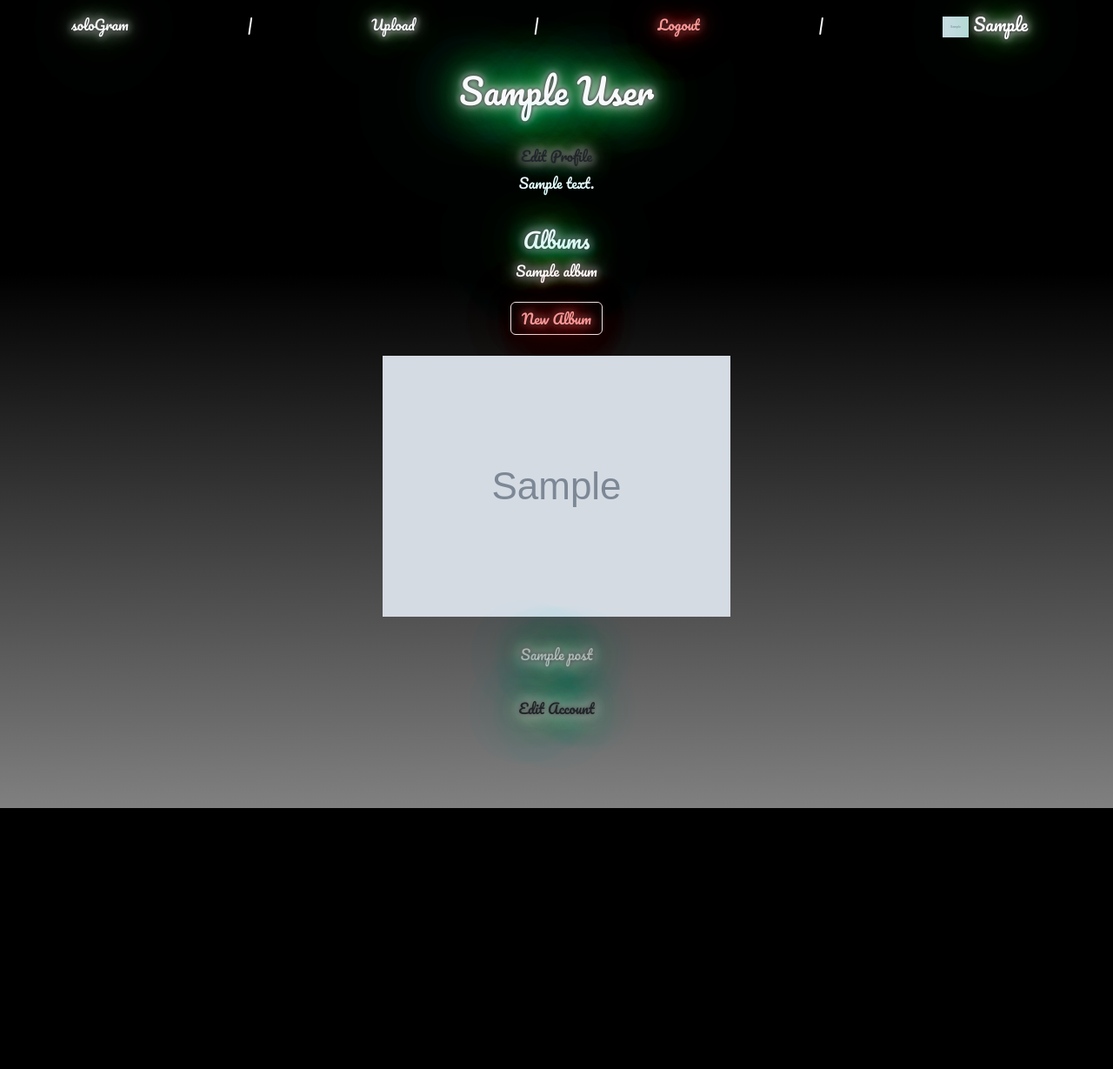
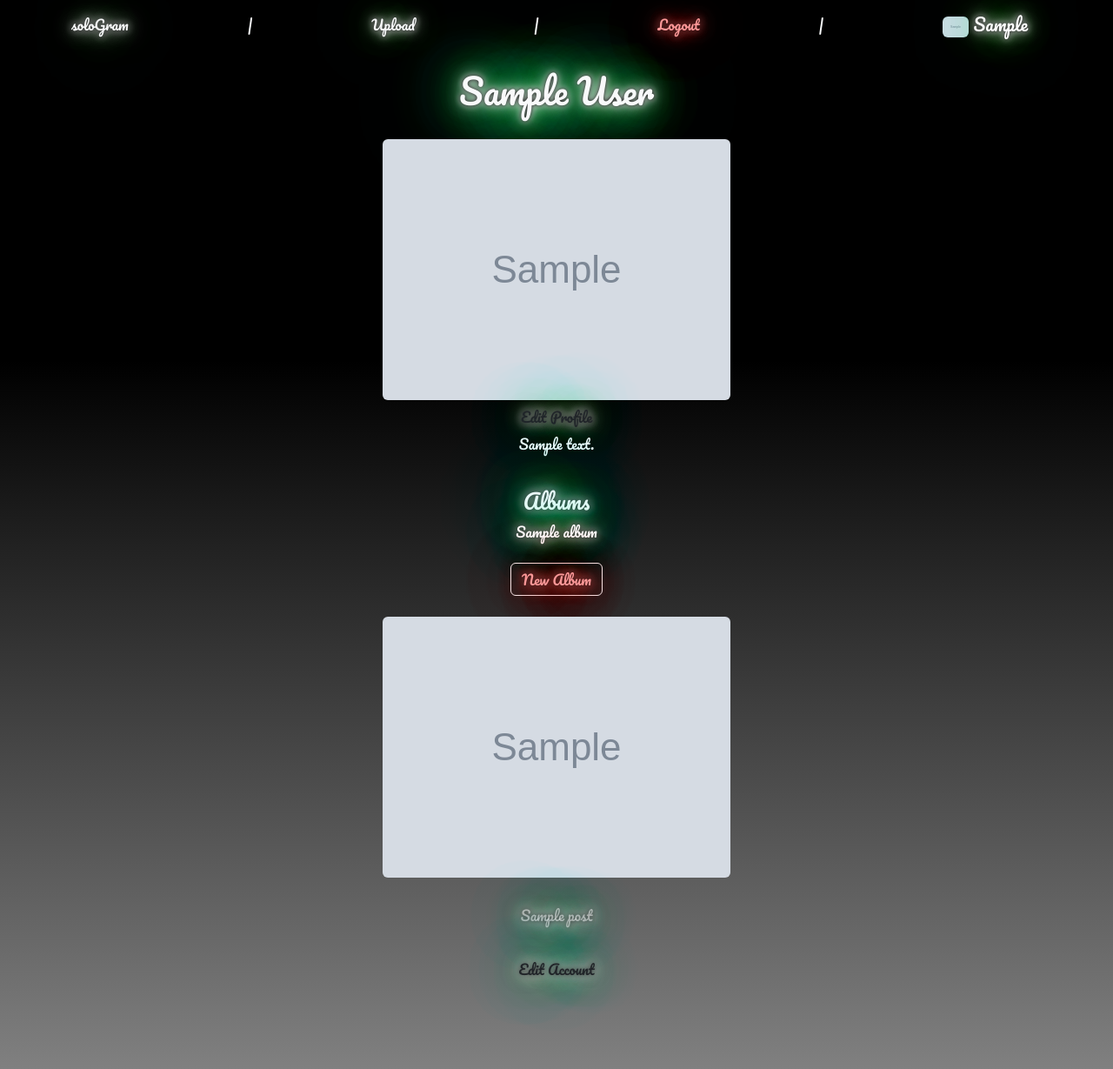
Before and after one commit to JLGunter108/soloGram_Project, a Django app: page /comrades/profile/1 in a window 1280 px wide. Shown: the whole page at 87% size. Before the commit the page ends 929 px from the top, so only its background shows below. Run offline with Django 4.2, Linux system fonts and the light colour scheme; a user stored in the database is signed in; tables that the repository leaves empty hold one stand-in row (values such as "Sample post"); grey boxes marked "Sample" are stand-in pictures.

Commit message:
photo tweaks

```diff
--- a/comrades/templates/account.html
+++ b/comrades/templates/account.html
@@ -7,6 +7,9 @@
 
     {% if user.is_authenticated %}
     <h1 style="animation: pulse 15s infinite alternate; font-family: 'Pacifico';">{{ user.first_name }} {{ user.last_name }}</h1><br>
+    {% if user.profile %}
+    <img  style="max-width: 100%;" class="rounded" src="{{ MEDIA_URL }}{{ user.profile.profile_pic.url }} " alt="profile picture"><br>
+    {% endif %}
     {% if request.user.id == user.id %}
     {% if request.user.profile %}
     <a style="animation: pulse 2.3s infinite alternate; font-family: 'Pacifico';" class="btn btn-outline" href="{% url 'edit_profile' user.id %}">Edit Profile</a>
@@ -25,9 +28,9 @@
     {% endif %}
         {% for post in user.post.all %}
             <br>
-            <img style="max-width: 100%;" src="{{ post.file.url }}" alt="post image">
+            <img class="rounded" style="max-width: 100%;" src="{{ post.file.url }}" alt="post image">
             <br><br>
-            <a  style="animation: pulse 2.5s infinite alternate; font-family: 'Pacifico';" class="btn btn-outline text-white-50" href="{% url 'post-details' post.pk %}">{{ post.title }}</a>
+            <a style="animation: pulse 2.5s infinite alternate; font-family: 'Pacifico';" class="btn btn-outline text-white-50" href="{% url 'post-details' post.pk %}">{{ post.title }}</a>
             <br>
         {% endfor %}
         {% if request.user.id == user.id %}
--- a/theFeed/templates/base.html
+++ b/theFeed/templates/base.html
@@ -173,9 +173,9 @@
                 <a id="nava" style="animation: redflicker 1.9s infinite alternate; font-family: 'Pacifico';" class="nav-link" href="{% url 'logout' %}" >Logout</a> |
                 <a id="nava" style="animation: pulse 1.9s infinite alternate; font-family: 'Pacifico'; color: white;" class="navbar-brand" href="{% url 'profile' request.user.id %}">
                 {% if user.profile.profile_pic %}
-                    <img src="{{ MEDIA_URL }}{{ request.user.profile.profile_pic.url }}" alt="" width="30" height="24">  {{ request.user.first_name }}</a>
+                    <img class="rounded" src="{{ MEDIA_URL }}{{ request.user.profile.profile_pic.url }}" alt="" width="30" height="24">  {{ request.user.first_name }}</a>
                 {% else %}
-                    <a  id="nava" style="animation: pulse 1.2s infinite alternate; font-family: 'Pacifico';" class="nav-link" href="{{ MEDIA_URL }}{{ request.user.profile.profile_pic.url }}">  {{ request.user.first_name }}</a>
+                    <a id="nava" style="animation: pulse 1.2s infinite alternate; font-family: 'Pacifico';" class="nav-link" href="{% url 'profile' request.user.id %}">  {{ request.user.first_name }}</a>
                 {% endif %}
             {% else %}
             <a id="nava" style="animation: redflicker 1.5s infinite alternate; font-family: 'Pacifico';" class="nav-link" href="{% url 'login' %}">soloGram</a>
```
